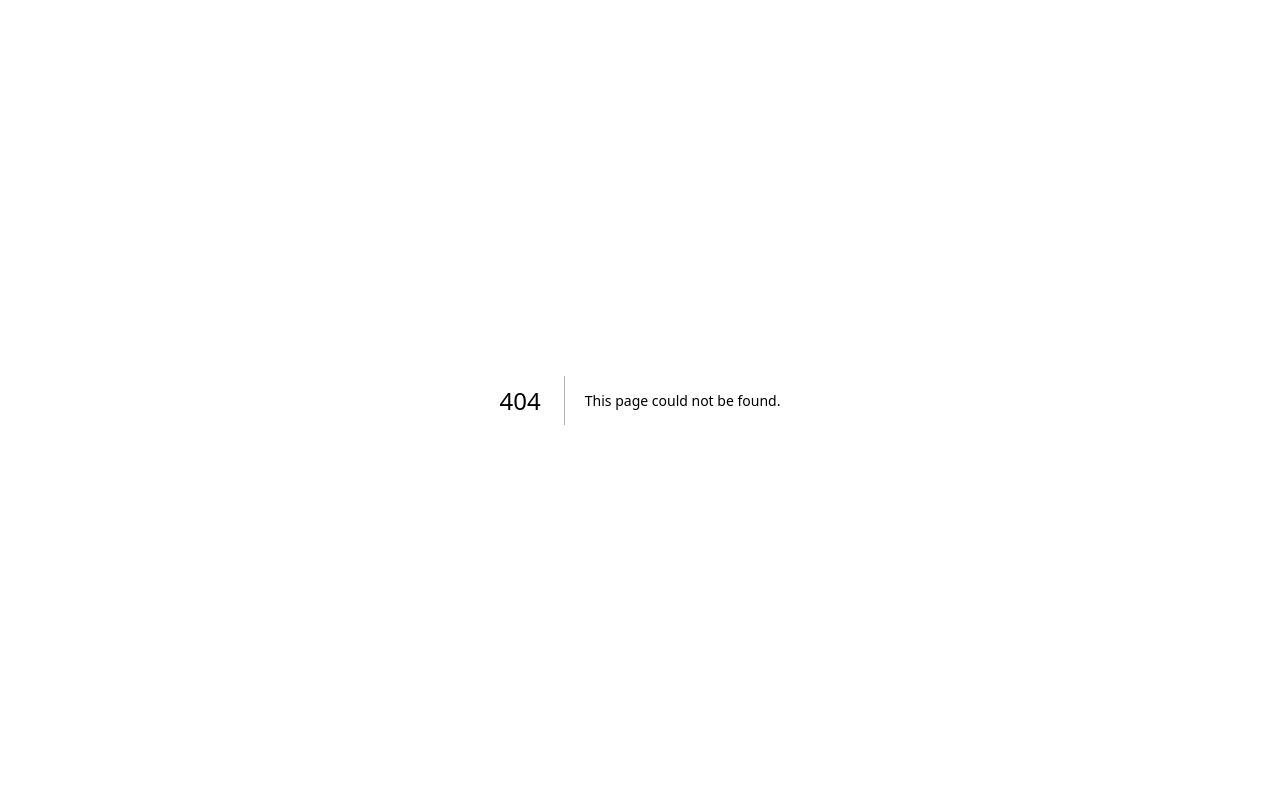
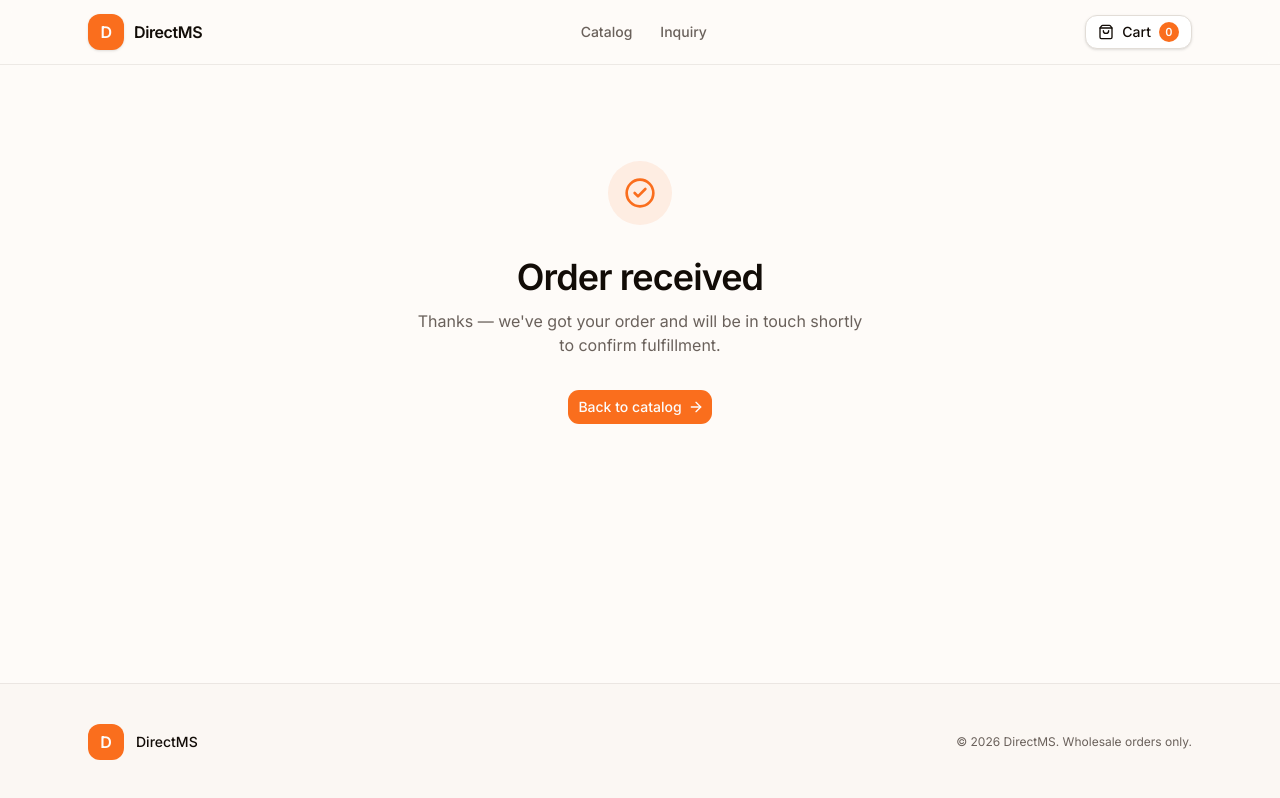
Before and after one commit to Danse117/directms, a Next.js app: page /order-success in a window 1280 px wide. Before the commit this address had no page. Built offline with nearby package versions, Linux system fonts and the light colour scheme.

Commit message:
feat(phase-1): add order-success page with cart auto-clear

```diff
--- /dev/null
+++ b/app/order-success/page.tsx
@@ -0,0 +1,61 @@
+import type { Metadata } from "next";
+import Link from "next/link";
+import { CheckCircle2, ArrowRight } from "lucide-react";
+
+import { SiteHeader } from "@/components/site/header";
+import { SiteFooter } from "@/components/site/footer";
+import { ClearOnMount } from "@/components/cart/clear-on-mount";
+import { Button } from "@/components/ui/button";
+
+export const metadata: Metadata = {
+  title: "Order received",
+  description: "Your DirectMS order has been received.",
+};
+
+export default async function OrderSuccessPage({
+  searchParams,
+}: {
+  searchParams: Promise<{ order?: string }>;
+}) {
+  const { order } = await searchParams;
+  const orderNumber = order && /^DM-[A-Z0-9]{3,}$/.test(order) ? order : null;
+
+  return (
+    <>
+      <SiteHeader />
+      <main className="flex-1">
+        <div className="mx-auto flex max-w-2xl flex-col items-center gap-8 px-6 py-24 text-center">
+          <ClearOnMount />
+          <div className="flex size-16 items-center justify-center rounded-full bg-primary/10">
+            <CheckCircle2 className="size-8 text-primary" />
+          </div>
+          <div className="flex flex-col gap-3">
+            <h1 className="text-balance text-3xl font-semibold tracking-tight md:text-4xl">
+              Order received
+            </h1>
+            <p className="max-w-md text-pretty text-base text-muted-foreground">
+              Thanks — we&apos;ve got your order and will be in touch shortly
+              to confirm fulfillment.
+            </p>
+          </div>
+          {orderNumber ? (
+            <div className="rounded-xl border border-border bg-card px-6 py-4 text-sm">
+              <span className="text-muted-foreground">Order number</span>
+              <br />
+              <span className="font-mono text-lg font-semibold tabular-nums tracking-tight">
+                {orderNumber}
+              </span>
+            </div>
+          ) : null}
+          <Button asChild size="lg">
+            <Link href="/">
+              Back to catalog
+              <ArrowRight data-icon="inline-end" />
+            </Link>
+          </Button>
+        </div>
+      </main>
+      <SiteFooter />
+    </>
+  );
+}
--- /dev/null
+++ b/components/cart/clear-on-mount.tsx
@@ -0,0 +1,12 @@
+"use client";
+
+import { useEffect } from "react";
+import { useCartStore } from "./cart-store";
+
+export function ClearOnMount() {
+  const clear = useCartStore((s) => s.clear);
+  useEffect(() => {
+    clear();
+  }, [clear]);
+  return null;
+}
```
